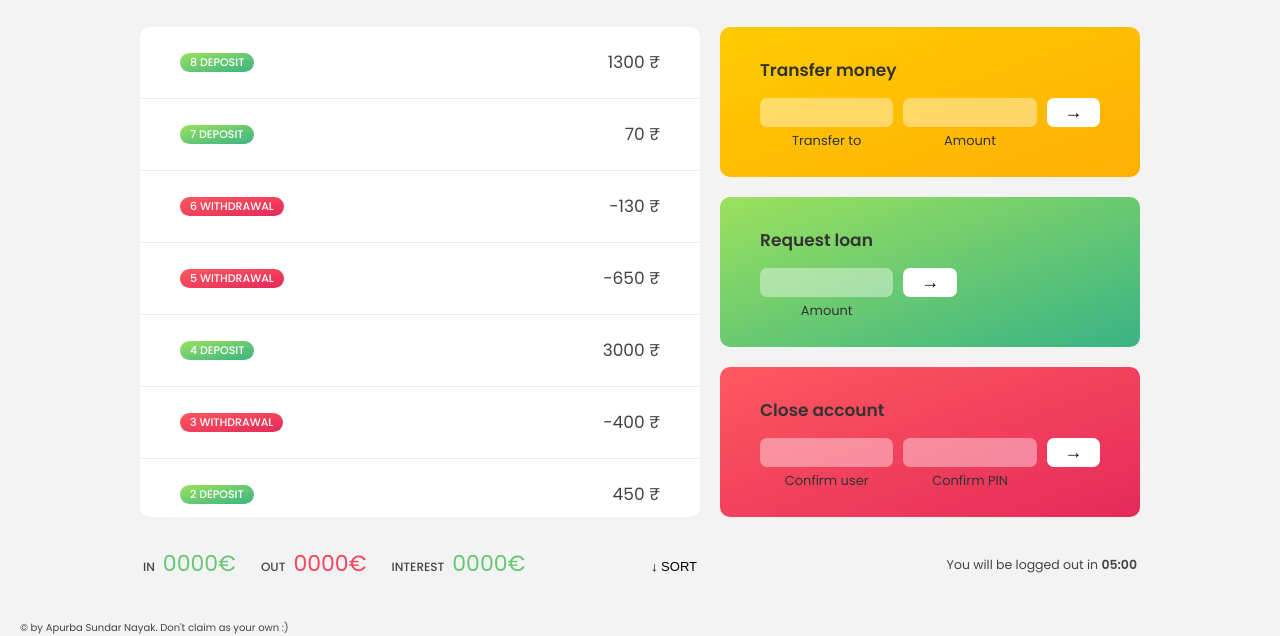
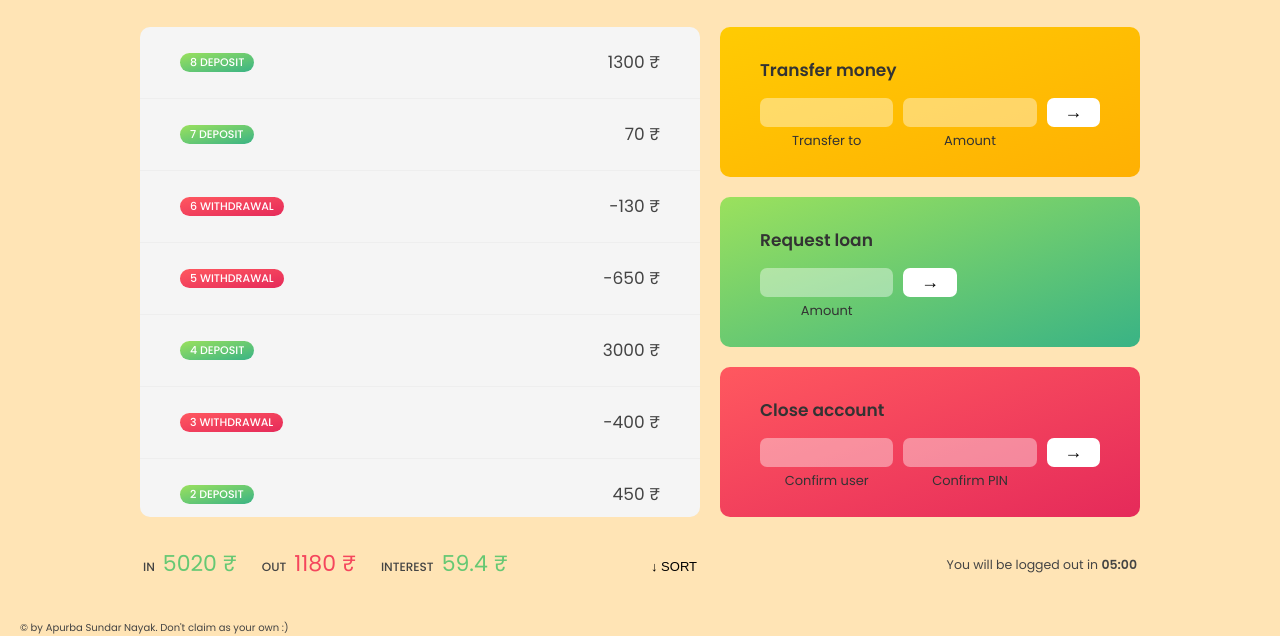
Before and after one commit to alucard017/ZenB, a plain HTML site: page index.html in a window 1280 px wide. Shown: the part 194-830 px from the top of the page. Drawn offline with Linux system fonts and the light colour scheme.

Commit message:
added new items

```diff
--- a/script.js
+++ b/script.js
@@ -68,10 +68,6 @@ const inputLoanAmount = document.querySelector(".form__input--loan-amount");
 const inputCloseUsername = document.querySelector(".form__input--user");
 const inputClosePin = document.querySelector(".form__input--pin");
 
-/////////////////////////////////////////////////
-/////////////////////////////////////////////////
-// LECTURES
-
 const currencies = new Map([
   ["INR", "Indian Rupees"],
   ["USD", "United States dollar"],
@@ -115,11 +111,127 @@ const calcDisplayBalance = function (movements) {
 };
 calcDisplayBalance(account1.movements);
 
-
-
+const calcDisplaySummary = function (movements) {
+  const deposits = movements
+    .filter((ele) => ele > 0)
+    .reduce((sum, ele) => sum + ele, 0);
+  labelSumIn.textContent = `${deposits} ₹`;
+  const withdrawals = movements
+    .filter((ele) => ele < 0)
+    .reduce((sum, ele) => sum + ele, 0);
+  labelSumOut.textContent = `${Math.abs(withdrawals)} ₹`;
+  const interest = movements
+    .filter((ele) => ele > 0)
+    .map((ele) => (ele * 1.2) / 100)
+    .filter((ele) => ele >= 1)
+    .reduce((sum, ele) => sum + ele, 0);
+  labelSumInterest.textContent = `${interest} ₹`;
+};
+calcDisplaySummary(account1.movements);
 /////////////////////////////////////////////////
 
-const deposits = movements.filter((ele) => ele > 0);
-const withdrawals = movements.filter((ele) => ele < 0);
+//find() method
+//it's used to find one elements in the array based on the condition.
+//first element which is true for the condition
+//here first withdrawal
+const account = accounts.find(ele=>ele.username === 'as');
+console.log(account);
 
 // console.log(sumBalance);
+
+// "use strict";
+
+// const IndianFlight = {
+//   airline: "Indian Airways",
+//   idCode: "IAR",
+//   bookings: [],
+//   book(flightName, name) {
+//     console.log(
+//       `Flight is booked by ${name} on ${this.airline} with Code ${this.idCode}${flightName}.`
+//     );
+//     this.bookings.push({ flight: `${this.idCode}${flightName}`, name });
+//   },
+// };
+
+// const book = IndianFlight.book;
+// const EuroFlight = {
+//   airline: "European Airways",
+//   idCode: "EAR",
+// bookings: [],
+// };
+
+// //call method
+// IndianFlight.book(239, "Apurba Sundar");
+// book.call(EuroFlight, 53, "Abhijeet Kundu");
+
+// //apply method
+// // it works the same as the call method but the only difference is it receives the array of parameters instead of parameters solely.
+// const flightData = [89, "Shubham bankai"];
+// book.apply(EuroFlight, flightData);
+// // console.log(EuroFlight)
+
+// //bind method
+// const bookeu = book.bind(EuroFlight);
+// bookeu(23, "Lolpi");
+
+// //special case to fix any parameter in bind.
+// const bookEU53 = book.bind(EuroFlight, 53);
+// bookEU53("DOpyaza");
+
+// //With event listeners
+// IndianFlight.planes = 200;
+// IndianFlight.buyPlane = function () {
+//   console.log(this);
+//   this.planes++;
+//   console.log(this.planes);
+// };
+
+// //following code snippet will give error as here this key word will bind to the one which is handled by the eventlistener not the needed object
+// // document.querySelector(".movements").addEventListener("click", IndianFlight.buyPlane);
+// //hence modifying the code by the use of bind method
+// document.querySelector(".movements").addEventListener("click", IndianFlight.buyPlane.bind(IndianFlight));
+
+//setTimeout()
+//has two parameters 1. Callback 2. Number in milisec to wait
+
+// const msg = function () {
+//   let i = 1;
+//   console.log(`Hello World`);
+//   console.log("You missing me ?🥺");
+//   const id = setInterval(() => {
+//     console.log(`I miss you too`);
+//     console.log(`I miss you.${i} times😍`);
+//     i++;
+//     if (i > 5) clearInterval(id);
+//   }, 1000);
+// };
+// setTimeout(msg, 4000);
+
+// //some and every
+// //every returns boolean value i.e true only when every array elements pass the function
+// //some returns true if there is any value which passes the function.
+
+// const num = [10, 20, 30, 40, 50];
+// const val = num.every((number) => number >= 10); //true
+// const val1 = num.every((number) => number > 10); //false
+// const val2 = num.some((number) => number > 10); //true
+// console.log(val,val1,val2);
+
+// //map
+// // it maps every element to a certain rule provided by the callback
+// const num = [1, 2, 3, 4, 5, 6];
+// const sum = num.reduce((sum, n) => {
+//   return sum + n;
+// }, 10);
+// console.log(sum);
+
+// const names = ["Apurba Sundar", "Abhijeet Kundu", "Shubham Bankai"];
+// names.forEach((name) => {
+//   console.log(
+//     name
+//       .toLowerCase()
+//       .split(" ")
+//       .map((n) => n[0])
+//       .join("")
+//   );
+// });
--- a/style.css
+++ b/style.css
@@ -18,7 +18,7 @@ html {
 body {
   font-family: "Poppins", sans-serif;
   color: #444;
-  background-color: #f3f3f3;
+  background-color: moccasin;
   height: 100vh;
   padding: 2rem;
 }
@@ -125,7 +125,7 @@ nav {
 /* MOVEMENTS */
 .movements {
   grid-row: 2 / span 3;
-  background-color: #fff;
+  background-color:  whitesmoke;
   border-radius: 1rem;
   overflow: scroll;
 }
```
Also changed, not shown: notes.txt (added).
